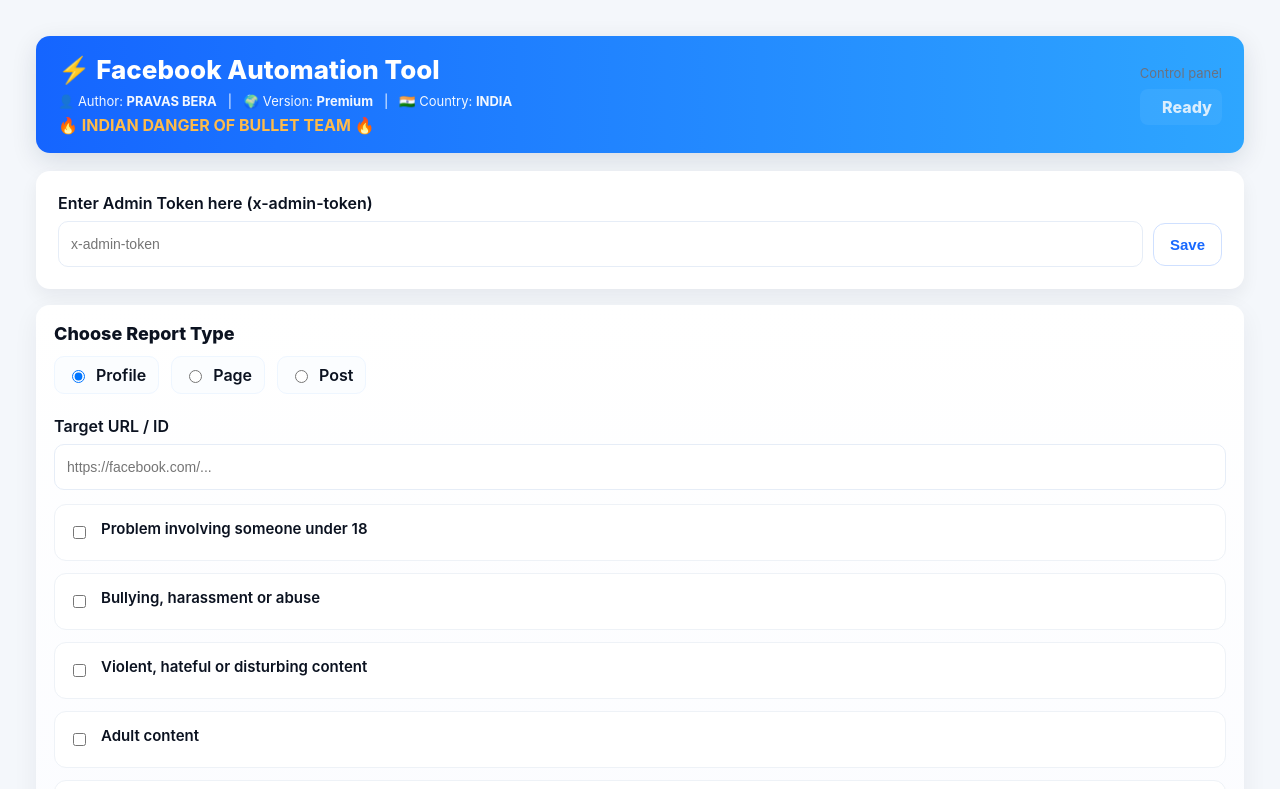
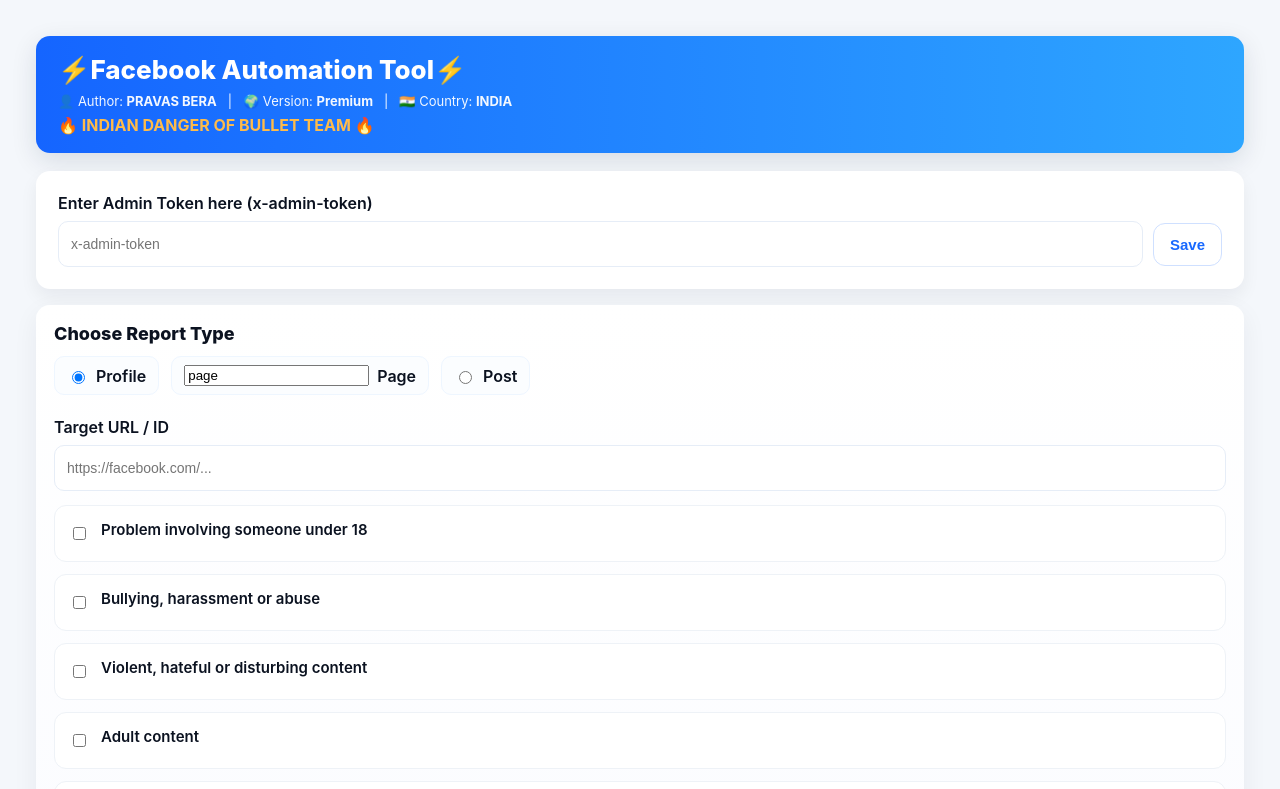
Before and after one commit to PravasBera/Facebook-Report-BOT, a website: page public/index.html in a window 1280 px wide. Shown: the top 789 px of the page. Drawn offline with Linux system fonts and the light colour scheme.

Commit message:
Update index.html

```diff
--- a/public/index.html
+++ b/public/index.html
@@ -71,7 +71,7 @@
 
     /* --- Live logs bigger --- */
     .live-title { font-size:18px; font-weight:800; margin-bottom:10px; }
-    pre { background:#071022; color:#8ef7be; padding:14px; border-radius:10px; max-height:420px; overflow:auto; font-size:13px; line-height:1.45; white-space:pre-wrap; word-break:break-word; }
+    pre { background:#071022; color:#8ef7be; padding:14px; border-radius:10px; max-height:620px; overflow:auto; font-size:13px; line-height:1.45; white-space:pre-wrap; word-break:break-word; }
     .small { font-size:13px; color:var(--muted); }
 
     /* --- footer --- */
@@ -88,16 +88,11 @@
   <!-- BIG HEADER (removed small badge on right; header enlarged) -->
   <header>
     <div>
-      <div class="title">⚡ Facebook Automation Tool</div>
+      <div class="title">⚡Facebook Automation Tool⚡</div>
       <div style="margin-top:8px; font-size:13px; opacity:0.95;">
         👤 Author: <b>PRAVAS BERA</b> &nbsp; | &nbsp; 🌍 Version: <b>Premium</b> &nbsp; | &nbsp; 🇮🇳 Country: <b>INDIA</b>
       </div>
       <div style="margin-top:6px; color:#ffbb4a; font-weight:700;">🔥 INDIAN DANGER OF BULLET TEAM 🔥</div>
-    </div>
-    <div style="text-align:right;">
-      <!-- Right side kept for small meta or future controls, but no 'admin badge' -->
-      <div class="small">Control panel</div>
-      <div style="margin-top:8px; font-weight:800; color:#dbeefd; background:rgba(255,255,255,0.06); padding:8px 10px; border-radius:8px;">Ready</div>
     </div>
   </header>
 
@@ -115,7 +110,7 @@
     <label style="font-size:18px; font-weight:800; margin-bottom:8px;">Choose Report Type</label>
     <div class="radio-row" style="margin-top:12px;">
       <label><input type="radio" name="rtype" value="profile" checked> Profile</label>
-      <label><input type="radio" name="rtype" value="page"> Page</label>
+      <label><input type="rado" name="rtype" value="page"> Page</label>
       <label><input type="radio" name="rtype" value="post"> Post</label>
     </div>
 
```
